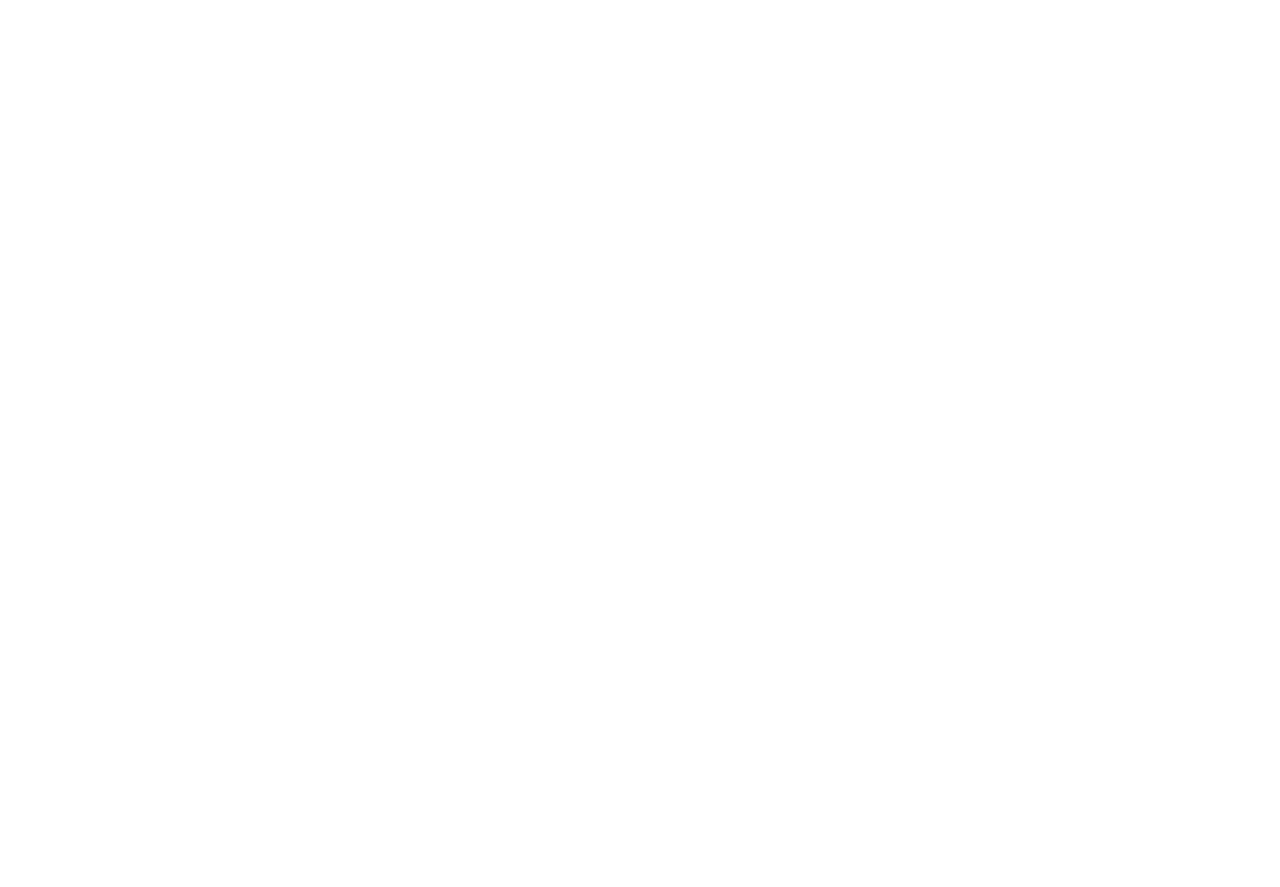
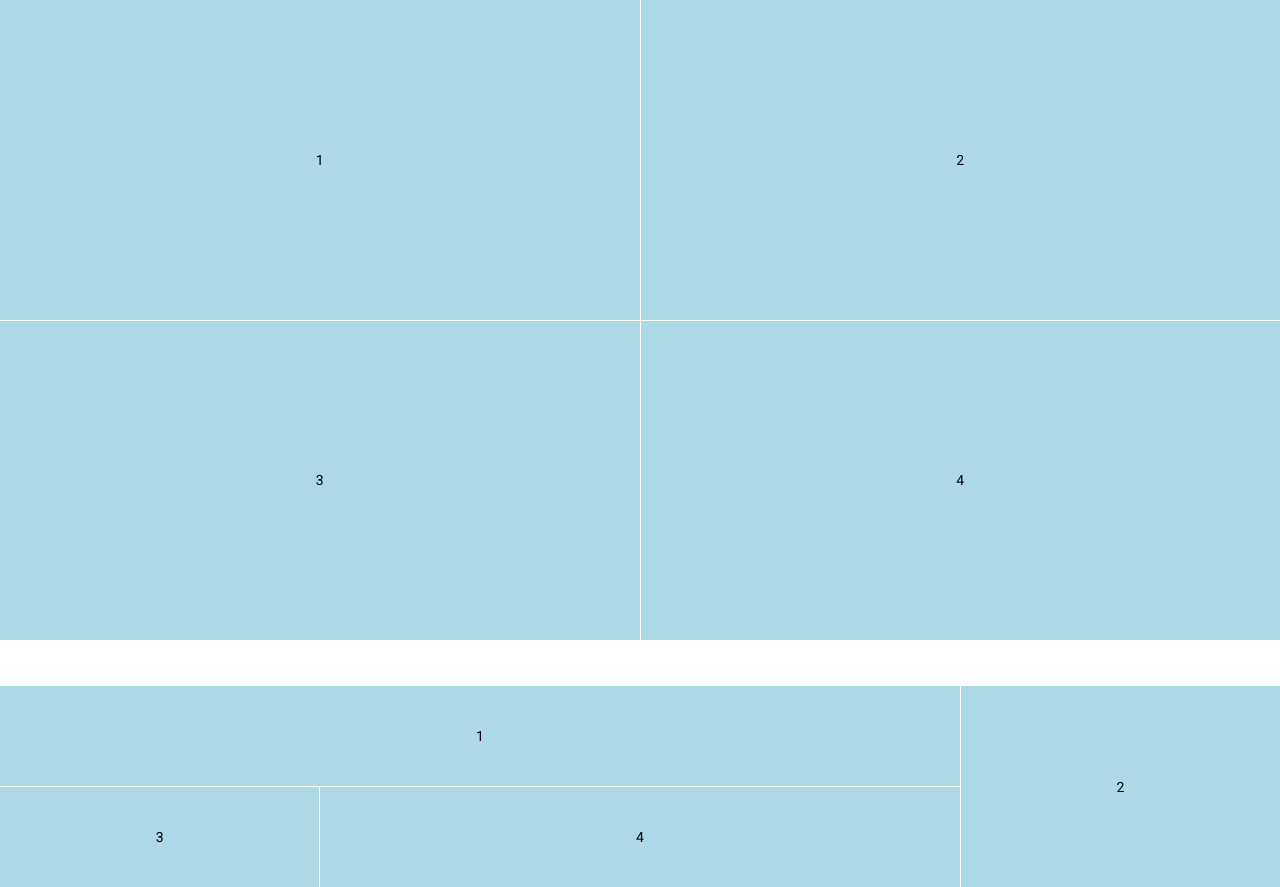
Before and after one commit to rahulrsavant/Angular-material, an Angular app: page / in a window 1280 px wide. Before the commit the page ends 800 px from the top, so only its background shows below. Built offline with nearby package versions, Linux system fonts and the light colour scheme.

Commit message:
Grid layout and padding

```diff
--- a/src/app/app.component.css
+++ b/src/app/app.component.css
@@ -0,0 +1,8 @@
+mat-grid-tile {
+    background: lightblue;
+  }
+
+
+  .mt-n1 {
+    margin-top: 2.9rem;
+    }
--- a/src/app/app.component.html
+++ b/src/app/app.component.html
@@ -1,3 +1,30 @@
+<mat-grid-list cols="2" rowHeight="2:1">
+    <mat-grid-tile>1</mat-grid-tile>
+    <mat-grid-tile>2</mat-grid-tile>
+    <mat-grid-tile>3</mat-grid-tile>
+    <mat-grid-tile>4</mat-grid-tile>
+  </mat-grid-list>
+
+<p class="mt-n1"></p>
 
 
+  <mat-grid-list cols = "4" rowHeight = "100px">
+    <mat-grid-tile
+    [colspan] = "3"
+    [rowspan] = "1">1
+    </mat-grid-tile>
+    <mat-grid-tile
+    [colspan] = "1"
+    [rowspan] = "2">2
+    </mat-grid-tile>
+    <mat-grid-tile
+    [colspan] = "1"
+    [rowspan] = "1">3
+    </mat-grid-tile>
+    <mat-grid-tile
+    [colspan] = "2"
+    [rowspan] = "1">4
+    </mat-grid-tile>
+ </mat-grid-list>
+
 <router-outlet></router-outlet>
--- a/src/app/app.module.ts
+++ b/src/app/app.module.ts
@@ -4,6 +4,8 @@
 import { AppRoutingModule } from './app-routing.module';
 import { AppComponent } from './app.component';
 import { BrowserAnimationsModule } from '@angular/platform-browser/animations';
+import {MatGridListModule} from '@angular/material/grid-list';
+import {FormsModule, ReactiveFormsModule} from '@angular/forms';
 
 @NgModule({
   declarations: [
@@ -12,6 +14,9 @@
   imports: [
     BrowserModule,
     AppRoutingModule,
+    MatGridListModule,
+    FormsModule,
+    ReactiveFormsModule,
     BrowserAnimationsModule
   ],
   providers: [],
```
